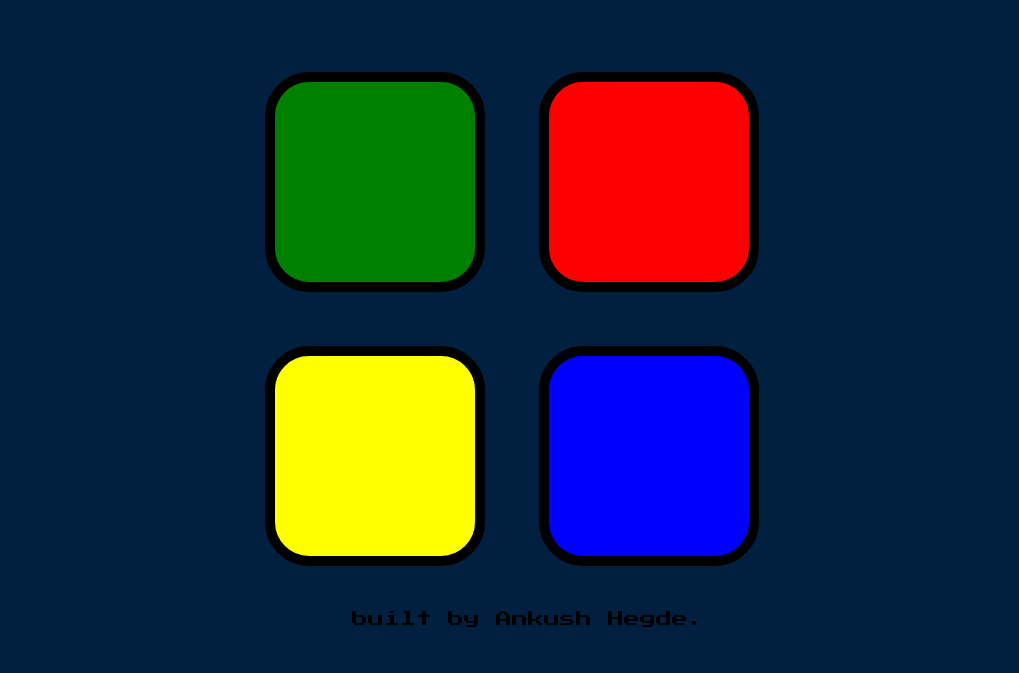
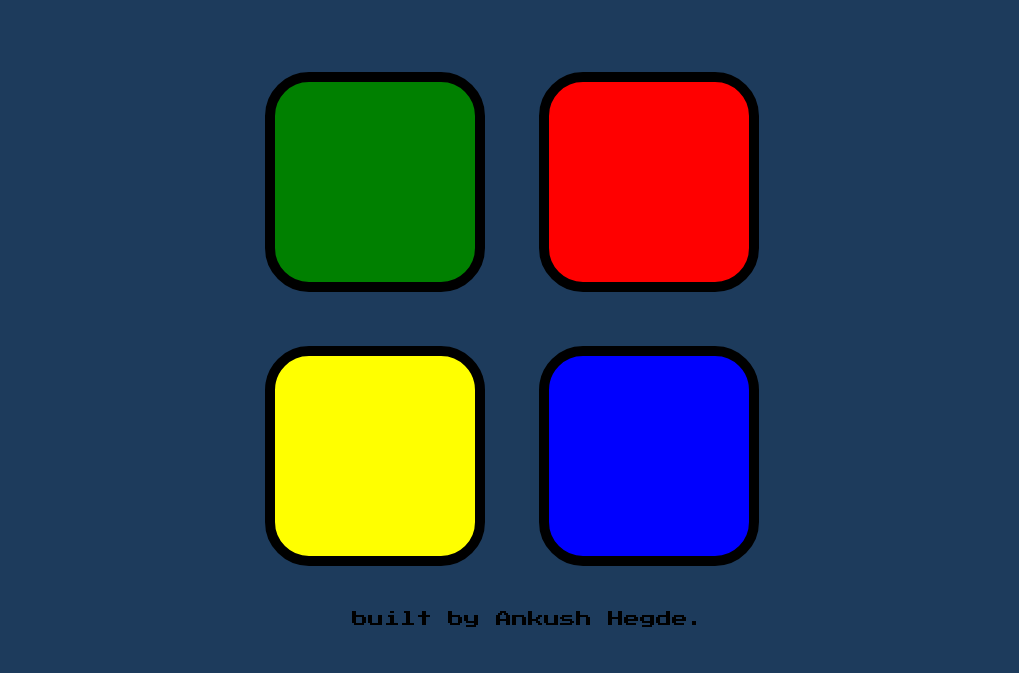
Before and after one commit to ankush07261/Simon-game, a plain HTML site: page index.html in a window 1280 px wide. Shown: the part 127-800 px from the top of the page, without its empty margins (128-1147 px from the left). Drawn offline with nearby package versions, Linux system fonts and the light colour scheme.

Commit message:
Update styles.css

```diff
--- a/styles.css
+++ b/styles.css
@@ -1,6 +1,6 @@
 body {
   text-align: center;
-  background-color: #011F3F;
+  background-color: #1d3b5c;
 }
 
 #level-title {
```
